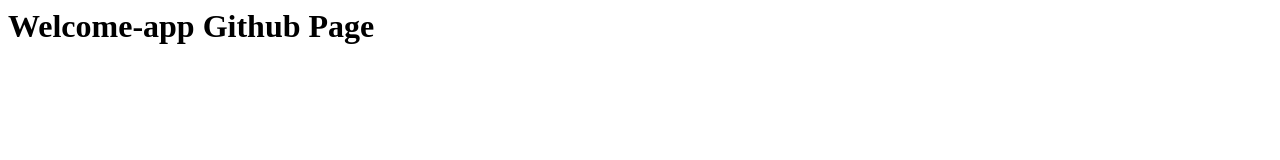
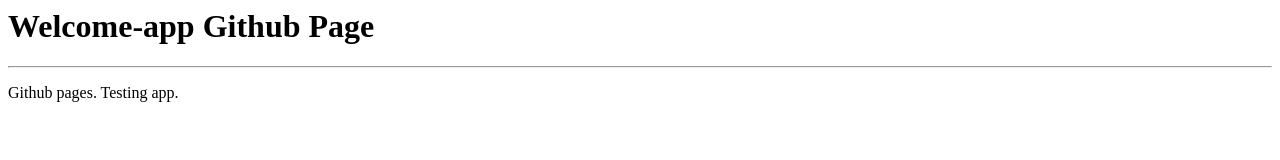
Before and after one commit to inamicode/welcome-app, a plain HTML site: page index.html in a window 1280 px wide. Drawn offline with Linux system fonts and the light colour scheme.

Commit message:
adding index.html

```diff
--- a/index.html
+++ b/index.html
@@ -7,6 +7,8 @@
 </head>
 <body>
     <h1>Welcome-app Github Page</h1>
+    <hr>
+    <p>Github pages. Testing app.</p>
     <script src="app.js"></script>
 </body>
 </html>
```
